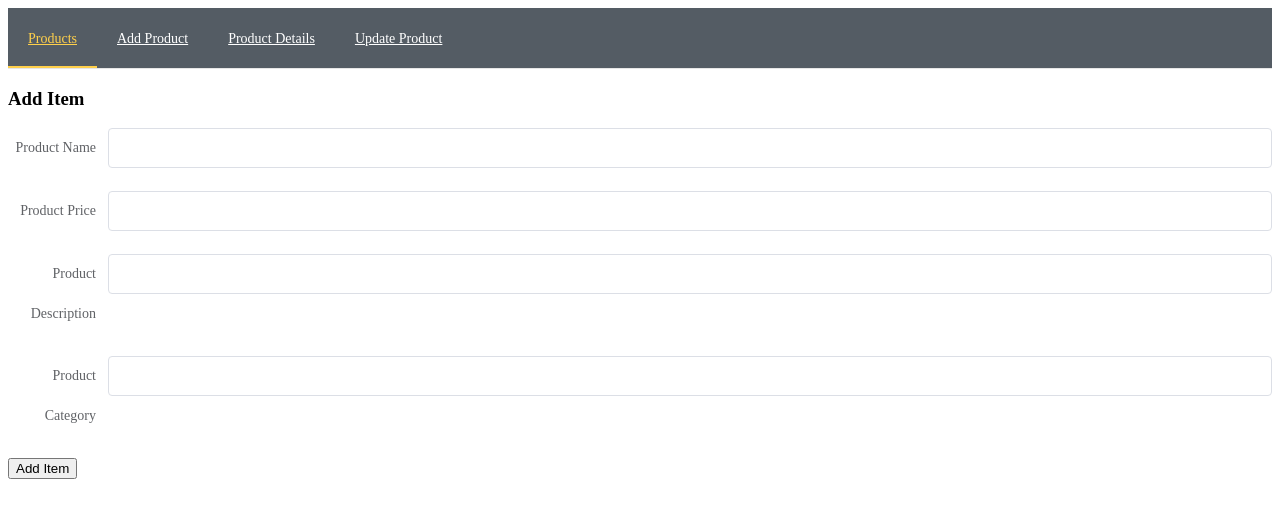
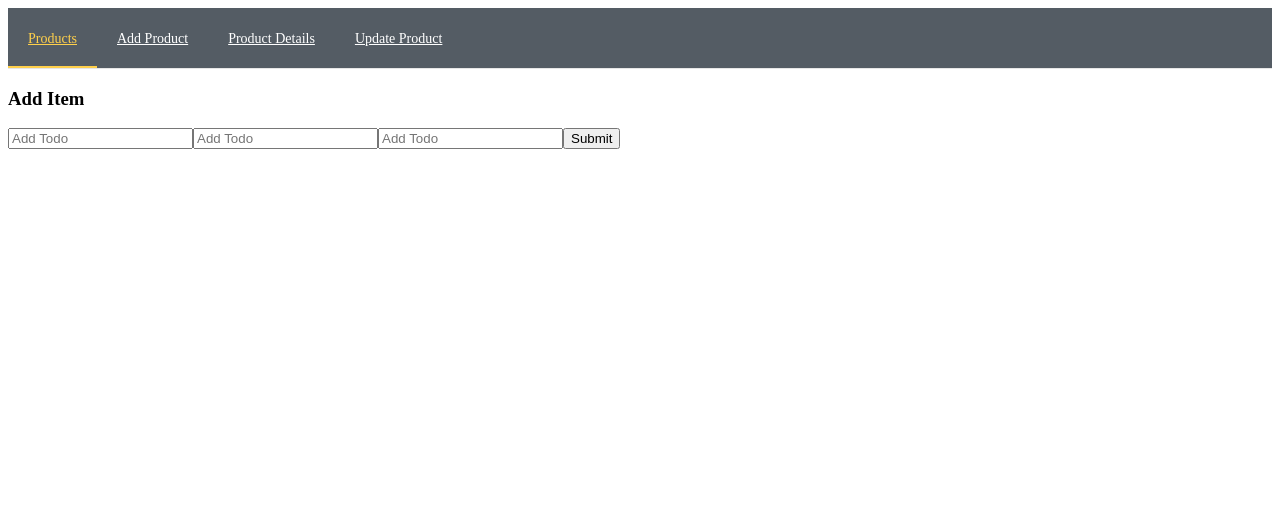
Before and after one commit to Remon-Ansary/Shop2, a Vue app: page /#/create in a window 1280 px wide. Shown: the top 518 px of the page. Built offline with nearby package versions, Linux system fonts and the light colour scheme; no server answers.

Commit message:
add done

```diff
--- a/src/components/CreateProduct.vue
+++ b/src/components/CreateProduct.vue
@@ -3,85 +3,46 @@
     <Navbar />
 
     <div class="container">
-      <div class="card">
-        <div class="card-header">
+
+
           <h3>Add Item</h3>
         </div>
-        <div class="card-body">
-          <el-form v-on:submit.prevent="createProduct" label-width="100px">
-            <el-form-item label="Product Name">
-              <el-input
-                type="text"
-                class="form-control"
-                v-model="createdProduct.title"
-              ></el-input>
-            </el-form-item>
-            <el-form-item label="Product Price">
-              <el-input
-                type="text"
-                class="form-control"
-                v-model="createdProduct.price"
-              ></el-input>
-            </el-form-item>
-            <el-form-item label="Product Description">
-              <el-input
-                type="text"
-                class="form-control"
-                v-model="createdProduct.description"
-              ></el-input>
-            </el-form-item>
-            <el-form-item label="Product Category">
-              <el-input
-                type="text"
-                class="form-control"
-                v-model="createdProduct.category"
-              ></el-input>
-            </el-form-item>
-          </el-form>
-          <form v-on:submit.prevent="createProduct">
-            <div class="form-group">
-              <input type="submit" class="btn btn-primary" value="Add Item" />
-            </div>
-          </form>
-        </div>
-      </div>
-    </div>
+        <form @submit="onSubmit">
+             <input type="text" v-model="image" placeholder="Add Todo" />
+             <input type="text" v-model="title" placeholder="Add Todo" />
+              <input type="text" v-model="price" placeholder="Add Todo" />
+          <input type="submit" value="Submit" />
+        </form>
+
   </div>
 </template>
 
 <script>
-import axios from "axios"
+import { mapActions } from "vuex"
 import Navbar from "./Navbar.vue"
 export default {
   name: "CreateProduct",
-  created() {
-    this.fetchProducts()
-  },
+
   components: {
     Navbar: Navbar,
   },
   data() {
     return {
-      createdProduct: {},
+      image: '',
+      title: '',
+      price: '',
+
+
     }
   },
   methods: {
-    fetchProducts() {
-      axios
-        .get("https://fakestoreapi.com/products")
-        .then((response) => {
-          this.products = response.data
-        })
-        .catch((error) => {
-          this.errorMessage = error.message
-        })
-    },
-    createProduct() {
-      let uri = "https://fakestoreapi.com/products"
-      axios.post(uri, this.createdProduct).then((response) => {
-        console.log(response.data)
-        this.fetchProducts()
-      })
+    ...mapActions(["createProduct"]),
+    onSubmit(event) {
+      event.preventDefault()
+      this.createProduct(this.image, this.title, this.price)
+
+
+
     },
   },
 }
--- a/src/components/ProductDetails.vue
+++ b/src/components/ProductDetails.vue
@@ -43,14 +43,14 @@
                     >
                   </router-link>
                 </el-col>
-                <el-col :span="5">
+                <!-- <el-col :span="5">
                   <el-button
                     @click="show = !show"
                     v-on:click="deleteProduct(singleProduct.id)"
                     type="danger"
                     >delete</el-button
                   >
-                </el-col>
+                </el-col> -->
               </el-row>
             </el-col>
           </el-row>
@@ -62,7 +62,7 @@
 <script>
 
 import Navbar from "./Navbar.vue"
-import axios from "axios"
+// import axios from "axios"
 export default {
   props:["id"],
   name: "ProductDetails",
@@ -86,17 +86,17 @@ export default {
   mounted() {
     this.$store.dispatch("singleProduct",this.id)
   },
-   methods: {
-    deleteProduct() {
-      let uri = "https://fakestoreapi.com/products/" + this.$route.params.id
-      axios.delete(uri).then((response) => {
-        //  this.$router.push({ name: "ProductDetails" })
-        //  this.singleProduct.splice()
-        alert("Product deleted")
-        console.log(response.data)
-      })
-    },
-  },
+  //  methods: {
+  //   deleteProduct() {
+  //     let uri = "https://fakestoreapi.com/products/" + this.$route.params.id
+  //     axios.delete(uri).then((response) => {
+  //       //  this.$router.push({ name: "ProductDetails" })
+  //       //  this.singleProduct.splice()
+  //       alert("Product deleted")
+  //       console.log(response.data)
+  //     })
+  //   },
+  // },
 }
 
 </script>
--- a/src/components/Products.vue
+++ b/src/components/Products.vue
@@ -4,7 +4,9 @@
       <el-header> <Navbar /></el-header>
     </el-container>
     <el-main>
+      <CreateProduct />
       <h1>All products</h1>
+
       <el-row>
         <el-col
           :span="8"
@@ -26,7 +28,10 @@
               class=""
               ><el-button class="button" type="primary">View Details</el-button>
             </router-link>
-            <i class="el-icon-delete" v-on:click="deleteProduct(product.id)"></i>
+            <i
+              class="el-icon-delete"
+              v-on:click="deleteProduct(product.id)"
+            ></i>
           </el-card>
         </el-col>
       </el-row>
@@ -36,11 +41,13 @@
 
 <script>
 import Navbar from "./Navbar.vue"
+import CreateProduct from "./CreateProduct.vue"
 import { mapGetters, mapActions } from "vuex"
 export default {
   name: "Products",
   components: {
     Navbar: Navbar,
+    CreateProduct: CreateProduct,
   },
   data() {
     return {
@@ -48,7 +55,7 @@ export default {
     }
   },
   methods: {
-    ...mapActions(["getproducts","deleteProduct"]),
+    ...mapActions(["getproducts", "deleteProduct"]),
   },
   computed: mapGetters(["allProducts"]),
   created() {
--- a/src/store/index.js
+++ b/src/store/index.js
@@ -9,6 +9,7 @@ const state = {
   products: [],
   singleProduct: null,
   updateProduct: [],
+
 }
 
 //to handle state
@@ -42,12 +43,19 @@ const actions = {
     })
   },
   deleteProduct({ commit }, id) {
-       let uri = "https://fakestoreapi.com/products/" + id
+    let uri = "https://fakestoreapi.com/products/" + id
     axios.delete(uri).then((response) => {
-            console.log(response.data)
-         commit("DELETE_PRODUCT", id)
-       })
-  }
+      console.log(response.data)
+      commit("DELETE_PRODUCT", id)
+    })
+  },
+ async createProduct({ commit }, title,price) {
+     let uri = "https://fakestoreapi.com/products"
+     axios.post(uri, { title, price }).then((response) => {
+       console.log(response.data)
+       commit("createProduct", response.data)
+     })
+  },
 }
 
 //to handle mutations
@@ -63,7 +71,9 @@ const mutations = {
   },
   DELETE_PRODUCT(state, id) {
     state.products = state.products.filter((product) => product.id !== id)
-  }
+  },
+
+  createProduct: (state, newProduct) => state.products.unshift(newProduct),
 }
 
 //export store module
```
